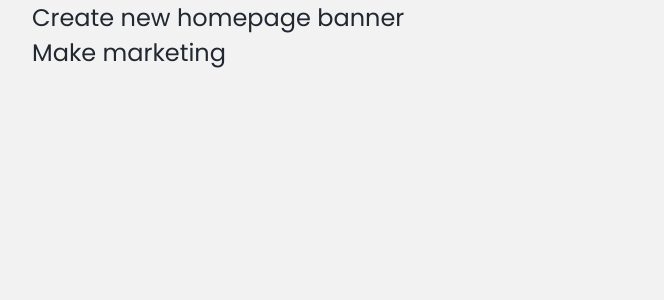
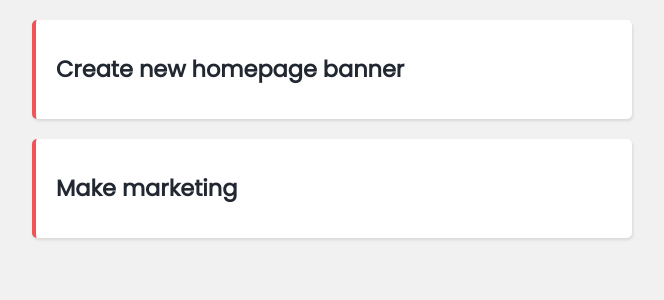
Before and after one commit to juplmn777/projects-planner, a Vue app: page / in a window 1280 px wide. Shown: the top 300 px of the page, without its empty margins (308-972 px from the left). Built offline with nearby package versions, Linux system fonts and the light colour scheme; data requests are answered from the project's data file.

Commit message:
component SingleProject created

```diff
--- a/src/App.vue
+++ b/src/App.vue
@@ -5,16 +5,16 @@
 <style>
 @import url('https://fonts.googleapis.com/css2?family=Poppins&display=swap');
 
-*,
+/* *,
 ::before,
 ::after {
   margin: 0;
   padding: 0;
   box-sizing: border-box;
-}
+} */
 
 body {
-  background: #f2f2f2;
+  background: #f1f1f1;
   font-size: 62.5%;
 }
 
--- /dev/null
+++ b/src/components/SingleProject.vue
@@ -0,0 +1,41 @@
+<template>
+  <div class="project">
+    <div class="actions">
+      <h3 @click="toggleDetails">{{ project.title }}</h3>
+    </div>
+    <div class="details" v-if="showDetails">
+      <p>{{ project.details }}</p>
+    </div>
+  </div>
+</template>
+
+<script>
+export default {
+  props: ['project'],
+  data() {
+    return {
+      showDetails: false,
+    };
+  },
+  methods: {
+    toggleDetails() {
+      this.showDetails = !this.showDetails;
+    },
+  },
+};
+</script>
+
+<style>
+.project {
+  margin: 20px auto;
+  padding: 10px 20px;
+  border-radius: 5px;
+  background: #fff;
+  box-shadow: 1px 2px 3px rgba(0, 0, 0, 0.1);
+  border-left: 4px solid #f05454;
+}
+
+h3 {
+  cursor: pointer;
+}
+</style>
--- a/src/views/About.vue
+++ /dev/null
@@ -1,5 +0,0 @@
-<template>
-  <div class="about">
-    <h1>This is an about page</h1>
-  </div>
-</template>
--- a/src/views/Home.vue
+++ b/src/views/Home.vue
@@ -2,16 +2,19 @@
   <div class="home">
     <div v-if="projects.length">
       <div v-for="project in projects" :key="project.id">
-        <p>{{ project.title }}</p>
+        <SingleProject :project="project"/>
       </div>
     </div>
   </div>
 </template>
 
 <script>
+import SingleProject from '@/components/SingleProject.vue';
 export default {
   name: 'Home',
-  components: {},
+  components: {
+    SingleProject
+  },
   data() {
     return {
       projects: [],
@@ -28,6 +31,6 @@
 
 <style scoped>
 .home {
-  font-size: 1.5rem;
+  font-size: 1.2rem;
 }
 </style>
```
Also changed, not shown: src/router/index.js (+2 -8 lines).
